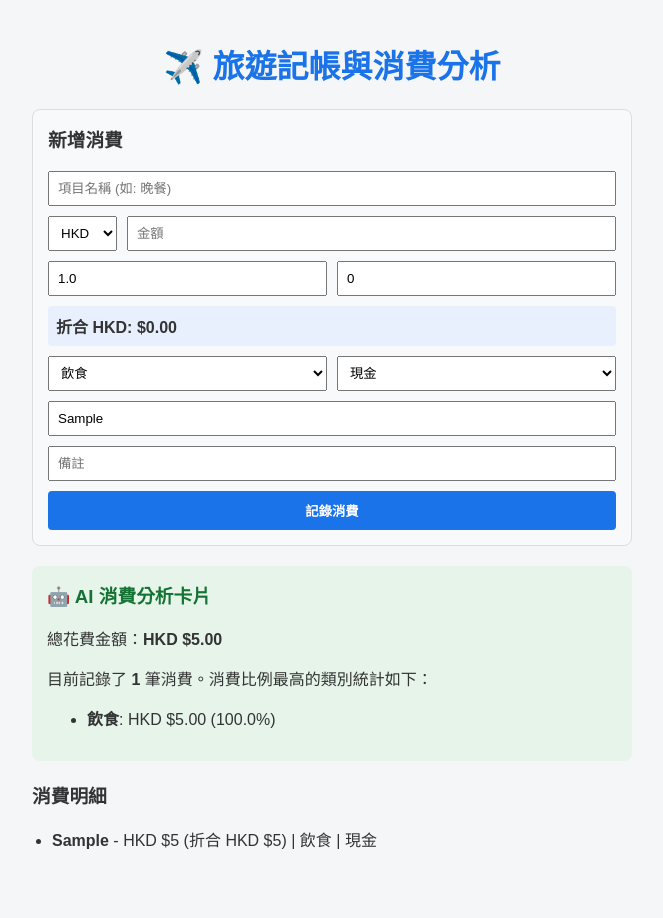
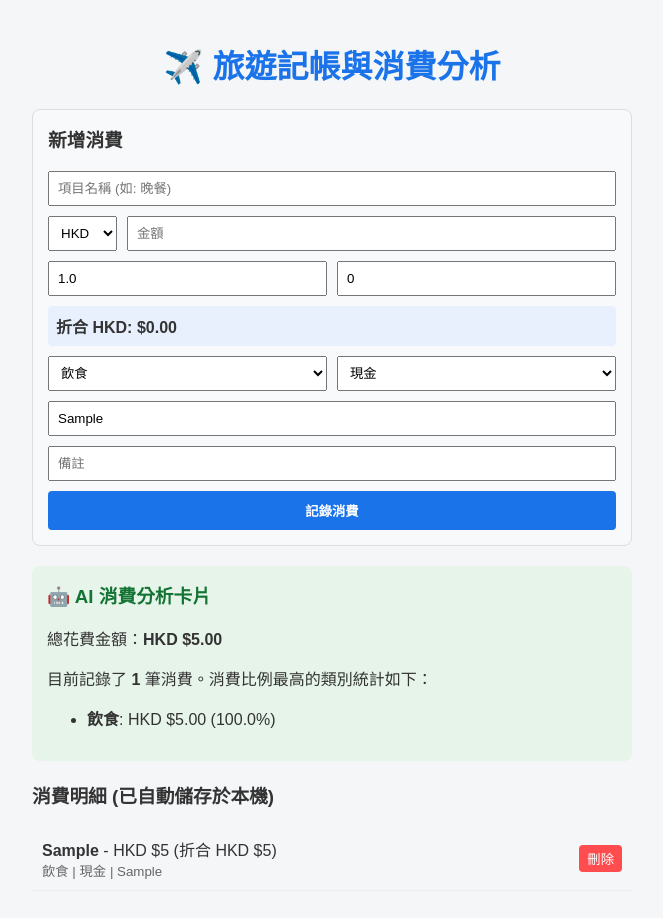
Before and after one commit to tingtsz124/Travel-Accounting, a Next.js app: page / in a window 1280 px wide. Both pictures are taken after typing "Sample", "5", "Sample", "Sample" into the empty fields and a click on the button "記錄消費". Shown: the top 918 px of the page, without its empty margins (308-971 px from the left). Before the commit the page ends 887 px from the top, so only its background shows below. Built offline with nearby package versions, Linux system fonts and the light colour scheme.

Commit message:
Update page.js

```diff
--- a/app/page.js
+++ b/app/page.js
@@ -1,5 +1,5 @@
 'use client';
-import { useState, useMemo } from 'react';
+import { useState, useEffect, useMemo } from 'react';
 
 const CURRENCIES = ['HKD', 'MOP', 'KRW', 'JPY', 'TWD', 'RMB', 'MYR', 'SGD'];
 const CATEGORIES = ['飲食', '交通', '機票', '酒店', 'ZB1', '門票', '娛樂', '購物', '雜項'];
@@ -7,6 +7,8 @@ const PAYMENT_METHODS = ['AE', 'MOX', '工商銀聯', '大西洋', '大豐', '
 
 export default function Home() {
   const [expenses, setExpenses] = useState([]);
+  const [isLoaded, setIsLoaded] = useState(false);
+
   const [form, setForm] = useState({
     item: '',
     currency: 'HKD',
@@ -19,6 +21,26 @@ export default function Home() {
     destination: '',
     note: ''
   });
+
+  // 1. 首次載入網頁時，從 LocalStorage 讀取舊資料
+  useEffect(() => {
+    const saved = localStorage.getItem('travel_expenses');
+    if (saved) {
+      try {
+        setExpenses(JSON.parse(saved));
+      } catch (e) {
+        console.error('Failed to parse saved expenses');
+      }
+    }
+    setIsLoaded(true);
+  }, []);
+
+  // 2. 當資料有更新時，自動儲存至 LocalStorage
+  useEffect(() => {
+    if (isLoaded) {
+      localStorage.setItem('travel_expenses', JSON.stringify(expenses));
+    }
+  }, [expenses, isLoaded]);
 
   const calculatedHKD = useMemo(() => {
     const amt = parseFloat(form.amount) || 0;
@@ -39,6 +61,10 @@ export default function Home() {
 
     setExpenses([newExpense, ...expenses]);
     setForm(prev => ({ ...prev, item: '', amount: '', note: '' }));
+  };
+
+  const deleteExpense = (id) => {
+    setExpenses(expenses.filter(e => e.id !== id));
   };
 
   const categoryTotals = useMemo(() => {
@@ -117,12 +143,17 @@ export default function Home() {
 
       {/* 歷史列表 */}
       <div>
-        <h3>消費明細</h3>
+        <h3>消費明細 (已自動儲存於本機)</h3>
         {expenses.length === 0 ? <p style={{ color: '#888' }}>暫無紀錄</p> : (
-          <ul style={{ paddingLeft: '20px' }}>
+          <ul style={{ paddingLeft: '0', listStyle: 'none' }}>
             {expenses.map(e => (
-              <li key={e.id} style={{ marginBottom: '8px' }}>
-                <strong>{e.item}</strong> - {e.currency} ${e.amount} (折合 HKD ${e.amountHKD}) | {e.category} | {e.paymentMethod}
+              <li key={e.id} style={{ padding: '10px', borderBottom: '1px solid #eee', display: 'flex', justifyContent: 'space-between', alignItems: 'center' }}>
+                <div>
+                  <strong>{e.item}</strong> - {e.currency} ${e.amount} (折合 HKD ${e.amountHKD})
+                  <br />
+                  <small style={{ color: '#666' }}>{e.category} | {e.paymentMethod} {e.destination ? `| ${e.destination}` : ''}</small>
+                </div>
+                <button onClick={() => deleteExpense(e.id)} style={{ background: '#ff4d4f', color: '#fff', border: 'none', padding: '4px 8px', borderRadius: '4px', cursor: 'pointer' }}>刪除</button>
               </li>
             ))}
           </ul>
```
